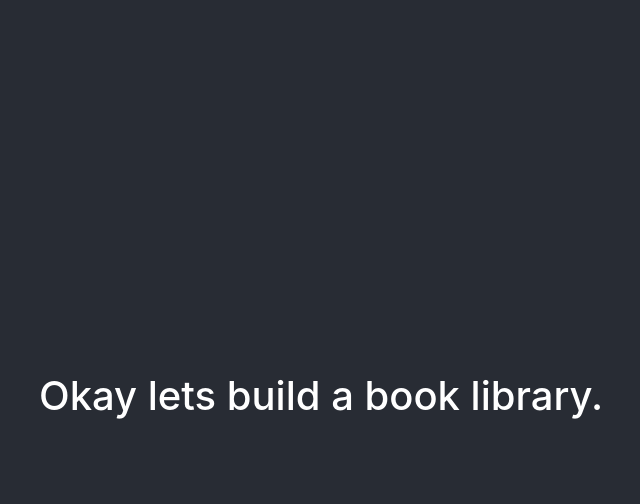
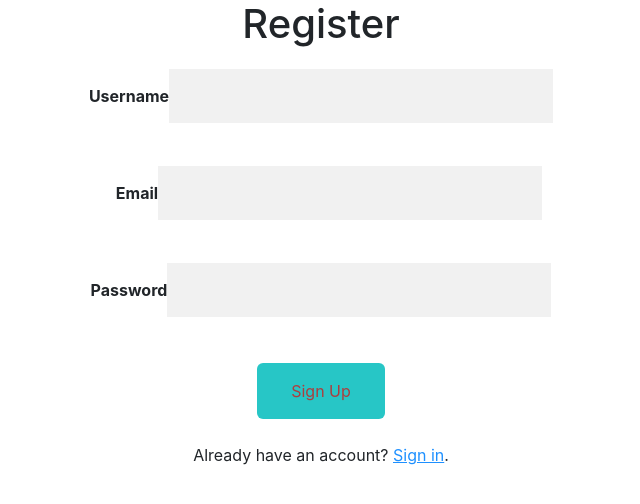
Before and after one commit to dev-munashe/book-lib, a React (Create React App) app: page / in a window 1280 px wide. Shown: the top 504 px of the page, without its empty margins (319-959 px from the left). Built offline with nearby package versions, Linux system fonts and the light colour scheme; no server answers.

Commit message:
added the sign up.

```diff
--- a/src/App.js
+++ b/src/App.js
@@ -1,11 +1,32 @@
 import './App.css';
+import { useState, useEffect } from 'react'
+import SignUpLogin from './components/SignUp'
 
 function App() {
+
+  const [books, setBooks] = useState('');
+  const [IsSignedUp, setIsSignedUp] = useState(false);
+
+
+  useEffect(() => {
+    fetchBooks();
+  }, []);
+
+  const fetchBooks = async () => {
+    try {
+      const response = await fetch('https://localhost:7225/api/BooksLibraries/1');
+      const data = await response.json();
+      setBooks(data);
+    } catch (error) {
+      console.error(error);
+      console.log(`Failed because of error: ${error}`);
+    }
+  };
+
   return (
     <div className="App">
-      <header className="App-header">
-        <h1>Okay lets build a book library.</h1>
-      </header>
+      <SignUpLogin IsSignedUp={IsSignedUp} />
+      <pre>{books.book}</pre>
     </div>
   );
 }
```
